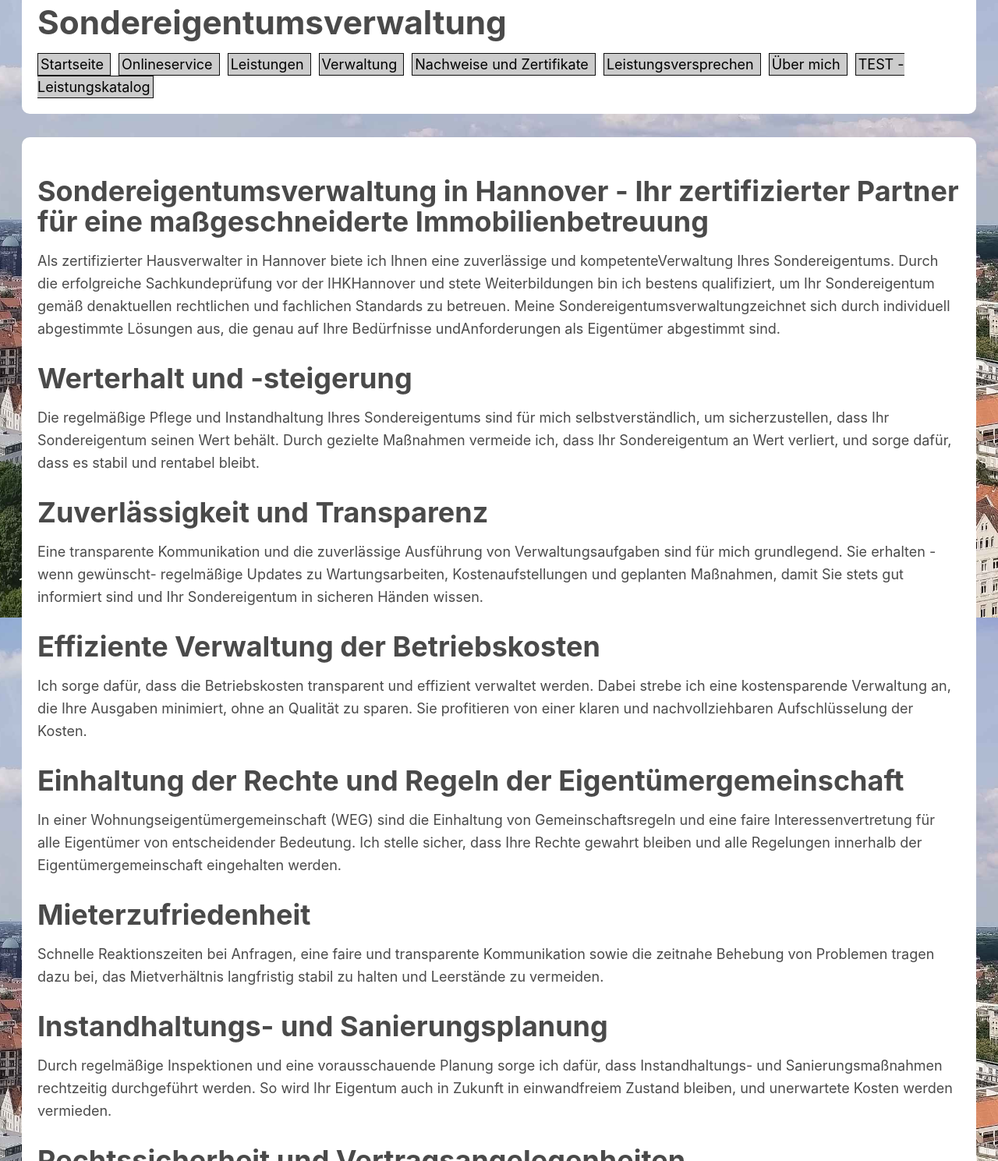
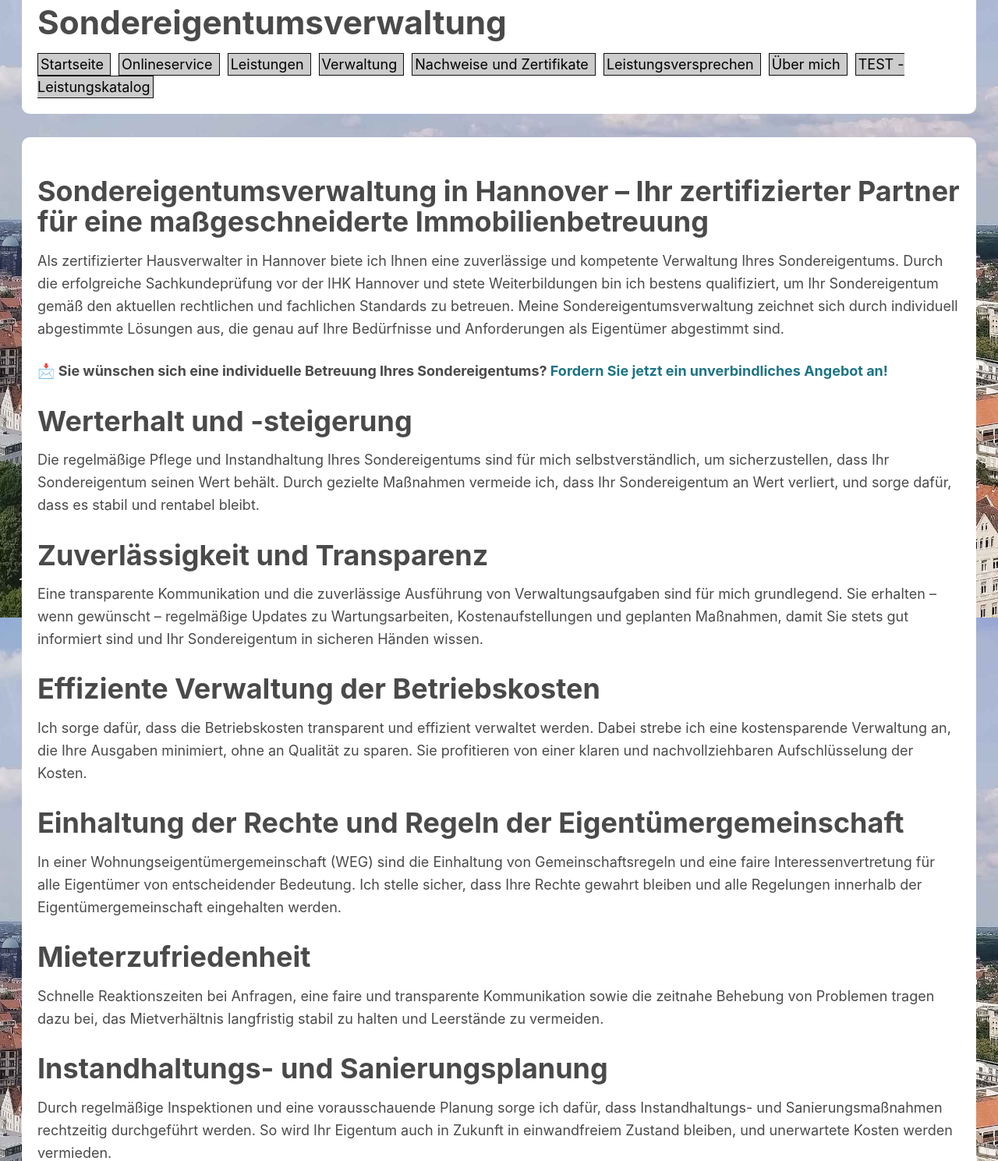
Before and after one commit to marek22k/hausverwaltung, a Jekyll site: the page built from sondereigentumsverwaltung.md, in a window 1280 px wide, cut to the strip 1008-2497 px from the top of the page. Shown: the whole strip at 78% size. Built offline with Jekyll 4.4.1, drawn with Linux system fonts in a browser that asks for light colours; some of the changed text lies outside the part shown.

Commit message:
Update sondereigentumsverwaltung.md

```diff
--- a/sondereigentumsverwaltung.md
+++ b/sondereigentumsverwaltung.md
@@ -6,9 +6,11 @@
 keywords: ddd
 ---
 
-## Sondereigentumsverwaltung in Hannover - Ihr zertifizierter Partner für eine maßgeschneiderte Immobilienbetreuung
+## Sondereigentumsverwaltung in Hannover – Ihr zertifizierter Partner für eine maßgeschneiderte Immobilienbetreuung
 
-Als zertifizierter Hausverwalter in Hannover biete ich Ihnen eine zuverlässige und kompetenteVerwaltung Ihres Sondereigentums. Durch die erfolgreiche Sachkundeprüfung vor der IHKHannover und stete Weiterbildungen bin ich bestens qualifiziert, um Ihr Sondereigentum gemäß denaktuellen rechtlichen und fachlichen Standards zu betreuen. Meine Sondereigentumsverwaltungzeichnet sich durch individuell abgestimmte Lösungen aus, die genau auf Ihre Bedürfnisse undAnforderungen als Eigentümer abgestimmt sind.
+Als zertifizierter Hausverwalter in Hannover biete ich Ihnen eine zuverlässige und kompetente Verwaltung Ihres Sondereigentums. Durch die erfolgreiche Sachkundeprüfung vor der IHK Hannover und stete Weiterbildungen bin ich bestens qualifiziert, um Ihr Sondereigentum gemäß den aktuellen rechtlichen und fachlichen Standards zu betreuen. Meine Sondereigentumsverwaltung zeichnet sich durch individuell abgestimmte Lösungen aus, die genau auf Ihre Bedürfnisse und Anforderungen als Eigentümer abgestimmt sind.
+
+**📩 Sie wünschen sich eine individuelle Betreuung Ihres Sondereigentums? [Fordern Sie jetzt ein unverbindliches Angebot an!](/angebot-anfordern/)**
 
 ## Werterhalt und -steigerung
 
@@ -16,7 +18,7 @@
 
 ## Zuverlässigkeit und Transparenz
 
-Eine transparente Kommunikation und die zuverlässige Ausführung von Verwaltungsaufgaben sind für mich grundlegend. Sie erhalten - wenn gewünscht- regelmäßige Updates zu Wartungsarbeiten, Kostenaufstellungen und geplanten Maßnahmen, damit Sie stets gut informiert sind und Ihr Sondereigentum in sicheren Händen wissen.
+Eine transparente Kommunikation und die zuverlässige Ausführung von Verwaltungsaufgaben sind für mich grundlegend. Sie erhalten – wenn gewünscht – regelmäßige Updates zu Wartungsarbeiten, Kostenaufstellungen und geplanten Maßnahmen, damit Sie stets gut informiert sind und Ihr Sondereigentum in sicheren Händen wissen.
 
 ## Effiziente Verwaltung der Betriebskosten
 
@@ -36,7 +38,7 @@
 
 ## Rechtssicherheit und Vertragsangelegenheiten
 
-Ich kümmere mich um die rechtssichere Verwaltung Ihres Sondereigentums. Dazu gehört die Einhaltung aller gesetzlichen Vorgaben, die sorgfältige Überwachung von Mietverträgen und die Beratung zu rechtlichen Fragen sofern sie mit dem Rechtsdienstleistungsgesetz vereinbar sind. Sie können sich darauf verlassen, dass alle vertraglichen und rechtlichen Aspekte Ihrer Immobilie professionell betreut werden. Mit meiner Sondereigentumsverwaltung können Sie sicher sein, dass Ihre Immobilie stets optimal betreut wird - sowohl im Hinblick auf den Werterhalt als auch auf die Zufriedenheit der Mieter und die rechtliche Absicherung.
+Ich kümmere mich um die rechtssichere Verwaltung Ihres Sondereigentums. Dazu gehört die Einhaltung aller gesetzlichen Vorgaben, die sorgfältige Überwachung von Mietverträgen und die Beratung zu rechtlichen Fragen, sofern sie mit dem Rechtsdienstleistungsgesetz vereinbar sind. Sie können sich darauf verlassen, dass alle vertraglichen und rechtlichen Aspekte Ihrer Immobilie professionell betreut werden. Mit meiner Sondereigentumsverwaltung können Sie sicher sein, dass Ihre Immobilie stets optimal betreut wird – sowohl im Hinblick auf den Werterhalt als auch auf die Zufriedenheit der Mieter und die rechtliche Absicherung.
 
 ## Unsere Kern-Aufgaben in der Sondereigentumsverwaltung
 
@@ -55,6 +57,34 @@
 
 In der Sondereigentumsverwaltung garantiere ich Ihnen nicht nur eine kompetente und effiziente Betreuung, sondern auch eine transparente Kommunikation und die Einhaltung aller gesetzlichen Vorgaben. Meine Dienstleistungen orientieren sich an Ihren individuellen Bedürfnissen – Ihr Sondereigentum wird bei mir in besten Händen betreut.
 
-Detailliertere Informationen zu meinen Leistungsversprechen oder weiteren Leistungen können Sie gerne auf meiner Webseite einsehen.
+## Jetzt individuelles Angebot anfordern
 
-Kontaktieren Sie mich noch heute, um mehr darüber zu erfahren, wie ich Ihre Immobilie als zertifizierter Hausverwalter in Hannover langfristig erfolgreich betreuen kann.
+Sie möchten wissen, wie ich Ihre Immobilie individuell und zuverlässig verwalte?
+
+📩 [Fordern Sie jetzt Ihr unverbindliches Angebot an!](/angebot-anfordern/) – ich freue mich auf Ihre Anfrage.
+
+---
+
+<!-- Sticky-Angebots-Button -->
+<style>
+.cta-sticky {
+  position: fixed;
+  bottom: 20px;
+  right: 20px;
+  background-color: #FF5722; /* Auffälliges Orange */
+  color: #FFFFFF;
+  padding: 12px 20px;
+  border-radius: 8px;
+  text-decoration: none;
+  font-weight: bold;
+  box-shadow: 0 4px 8px rgba(0,0,0,0.2);
+  z-index: 999;
+  transition: background-color 0.3s ease;
+}
+
+.cta-sticky:hover {
+  background-color: #E64A19;
+}
+</style>
+
+<a href="/angebot-anfordern/" class="cta-sticky">Angebot anfordern</a>
```
